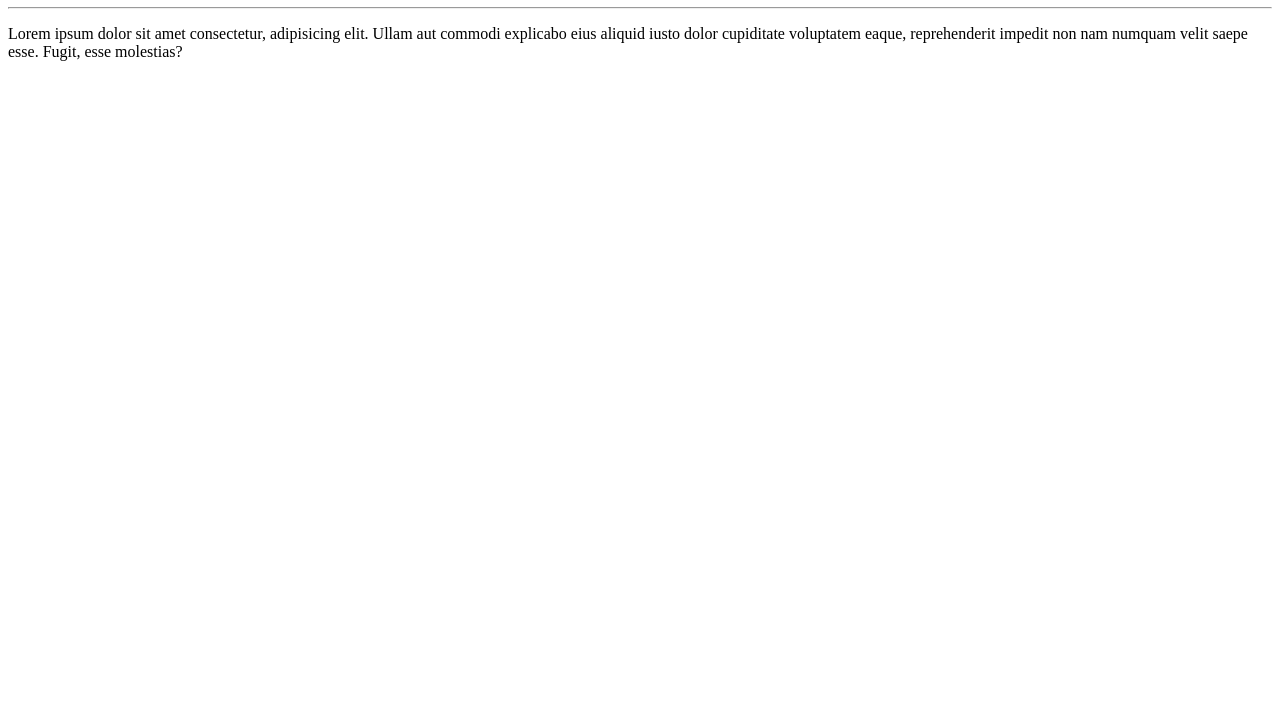
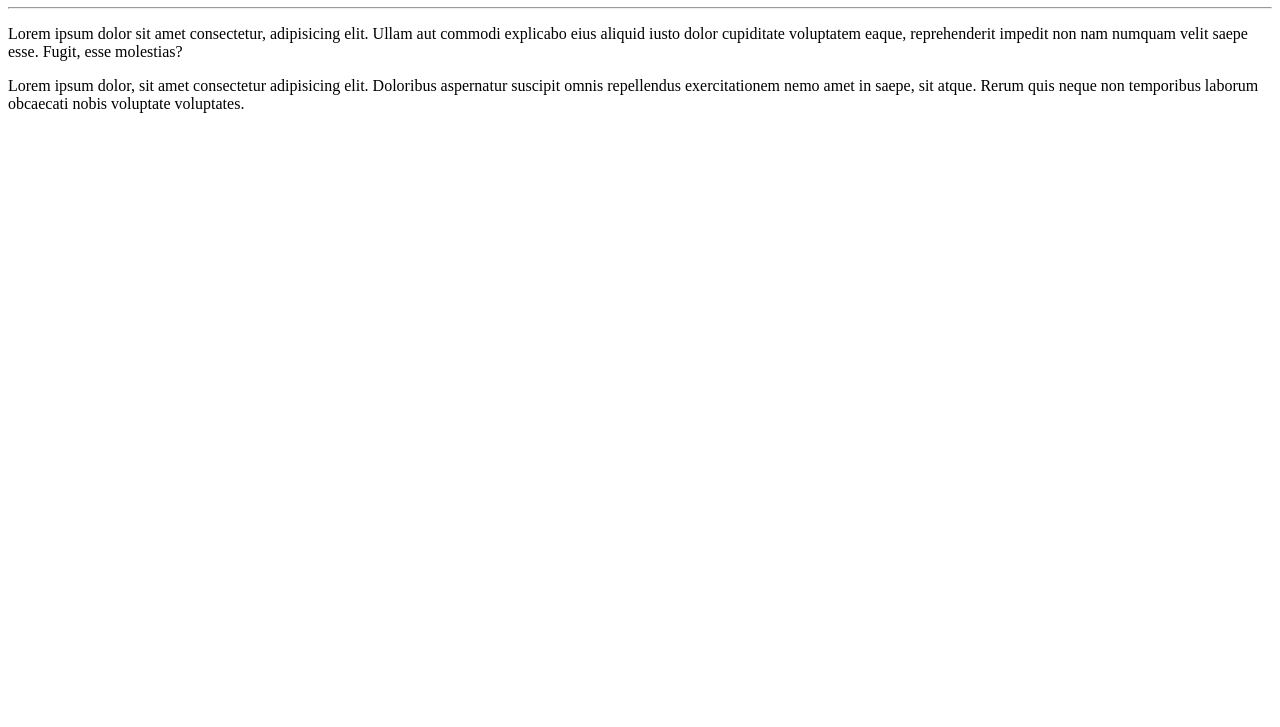
Before and after one commit to Thay-de-Oliveira/TESTE-V1-CursoEmVideo, a plain HTML site: page site-exemplo/index.html in a window 1280 px wide. Shown: the part 73-800 px from the top of the page. Drawn offline with Linux system fonts and the light colour scheme.

Commit message:
Adicionei um novo parágrafo

```diff
--- a/site-exemplo/index.html
+++ b/site-exemplo/index.html
@@ -10,5 +10,6 @@
     <h1>Olá, Mundo!</h1>
     <hr>
     <p>Lorem ipsum dolor sit amet consectetur, adipisicing elit. Ullam aut commodi explicabo eius aliquid iusto dolor cupiditate voluptatem eaque, reprehenderit impedit non nam numquam velit saepe esse. Fugit, esse molestias?</p>
+    <p>Lorem ipsum dolor, sit amet consectetur adipisicing elit. Doloribus aspernatur suscipit omnis repellendus exercitationem nemo amet in saepe, sit atque. Rerum quis neque non temporibus laborum obcaecati nobis voluptate voluptates.</p>
 </body>
 </html>
```
